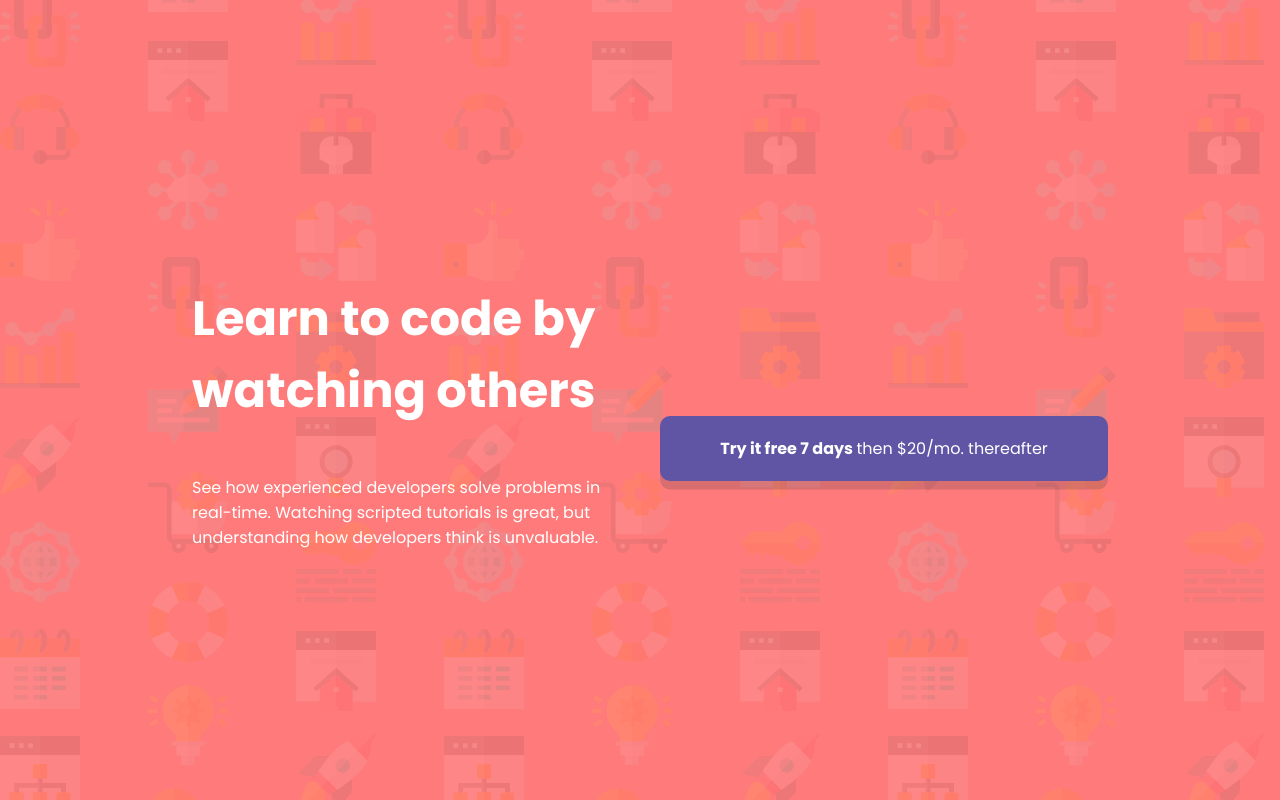
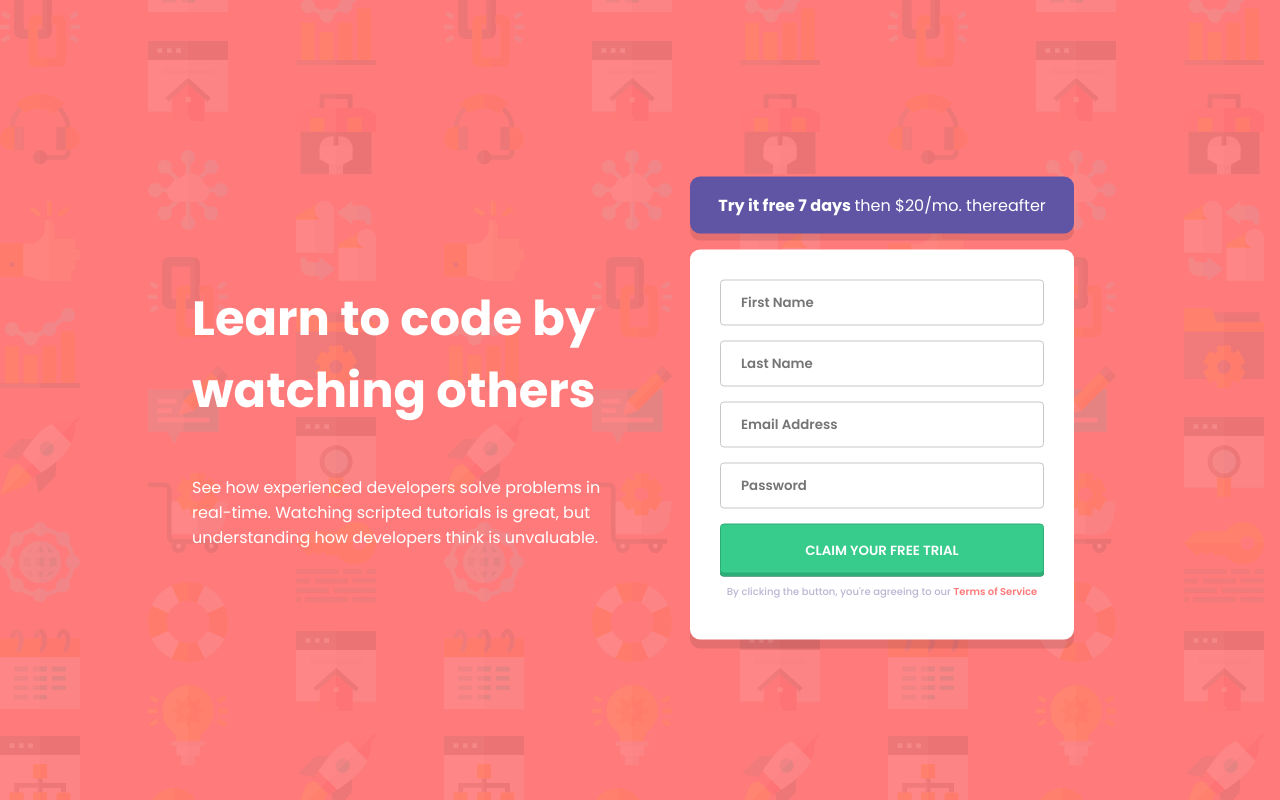
Before and after one commit to kasbr97/frontend-challenge, a React (Create React App) app in the folder frontend-challenge/: page / in a window 1280 px wide. Built offline with nearby package versions, Linux system fonts and the light colour scheme.

Commit message:
Base CSS and structure complete

```diff
--- a/frontend-challenge/src/components/Login.css
+++ b/frontend-challenge/src/components/Login.css
@@ -29,28 +29,24 @@
 
 .right-side-div {
     position: absolute;
-    width: 35vw;
-    margin-inline: 20px;
+    transform: translate(0, -50%);
+    width: 30vw;
+    margin-inline: 50px;
 }
 
 .announcement {
     position: relative;
     background-color: hsl(248, 32%, 49%);
     border-radius: 10px;
-    z-index: 9;
+
+    -webkit-box-shadow: 0px 7px 0px rgba(0, 0, 0, .1);
+    -moz-box-shadow: 0px 7px 0px rgba(0, 0, 0, .1);
+    box-shadow: 0px 7px 0px rgba(0, 0, 0, .1);
 }
 
-.announcement-shadow {
-    background-color: hsl(249, 10%, 26%);
-    height: 50px;
-    transform: translate(0, -115%);
-    border-radius: 10px;
-    z-index: 1;
-    opacity: 0.2;
-}
 
 .announcement-text {
-    padding: 20px;
+    padding: 16px 20px;
     color: white;
     text-align: center;
     font-family: PoppinsBold;
@@ -59,3 +55,70 @@
 .regular-font {
     font-family: PoppinsRegular;
 }
+
+/********** LOGIN FORM ***********/
+.login-form {
+    position: relative;
+    background-color: white;
+    border-radius: 10px;
+    padding: 30px 30px;
+    display: flex;
+    flex-direction: column;
+    /* transform: translate(0, -10%); */
+
+    -webkit-box-shadow: 0px 9px 0px rgba(0, 0, 0, .1);
+    -moz-box-shadow: 0px 9px 0px rgba(0, 0, 0, .1);
+    box-shadow:  0px 9px 0px rgba(0, 0, 0, .1);
+}
+
+/* input[type=text], input[type=password] { */
+.input-login-form {
+    width: 100%;
+    padding: 12px 20px;
+    display: inline-block;
+    border: 1px solid #c7c7c7;
+    caret-color: hsl(248, 32%, 49%);
+    border-radius: 4px;
+    box-sizing: border-box;
+    outline: none;
+    font-family: PoppinsSemiBold;
+    margin-bottom: 15px;
+}
+
+.input-login-form:focus {
+    border: 1px solid hsl(248, 32%, 49%);
+}
+
+
+.submit-login-btn {
+    background-color: hsl(154, 59%, 51%);
+    border-radius: 4px;
+    padding: 16px 20px 12px 20px;
+    font-family: PoppinsSemiBold;
+    color: white;
+    outline: none;
+    border: 1px solid hsl(154, 59%, 43%);
+    cursor: pointer;
+
+    -webkit-box-shadow: 0px 3px 0px hsl(154, 59%, 43%), 0px 3px 0px rgba(0, 0, 0, .7);
+    -moz-box-shadow: 0px 3px 0px hsl(154, 59%, 43%), 0px 3px 0px rgba(0, 0, 0, .7);
+    box-shadow: 0px 3px 0px hsl(154, 59%, 43%), 0px 3px 0px rgba(0, 0, 0, .7);
+}
+
+.submit-login-btn:hover {
+    background-color: hsl(154, 84%, 63%);
+    border: 1px solid hsl(154, 84%, 63%);
+}
+
+.agreement-form {
+    font-family: PoppinsMedium;
+    color: hsl(246, 25%, 77%);
+    font-size: 10px;
+    text-align: center;
+}
+
+.terms-service {
+    font-family: PoppinsSemiBold;
+    cursor: pointer;
+    color: hsl(0, 100%, 74%);
+}
--- a/frontend-challenge/src/components/Login.js
+++ b/frontend-challenge/src/components/Login.js
@@ -18,14 +18,22 @@ function Login() {
                             Try it free 7 days <span className="regular-font">then $20/mo. thereafter</span>
                         </p>
                     </div>
-                    <div className="announcement-shadow"/>
+
+                    <form className="login-form">
+                        <input placeholder="First Name" type="text" className="input-login-form" >
+                        </input>
+                        <input placeholder="Last Name" type="text" className="input-login-form">
+                        </input>
+                        <input placeholder="Email Address" type="text" className="input-login-form" >
+                        </input>
+                        <input placeholder="Password" type="password" className="input-login-form" >
+                        </input>
+
+                        <input type="submit" value="CLAIM YOUR FREE TRIAL" className="submit-login-btn"/>
 
 
-                    <div className="login-form">
-
-                    </div>
-
-
+                        <p className="agreement-form">By clicking the button, you're agreeing to our <span className="terms-service">Terms of Service</span></p>
+                    </form>
                 </div>
             </div>
 
```
